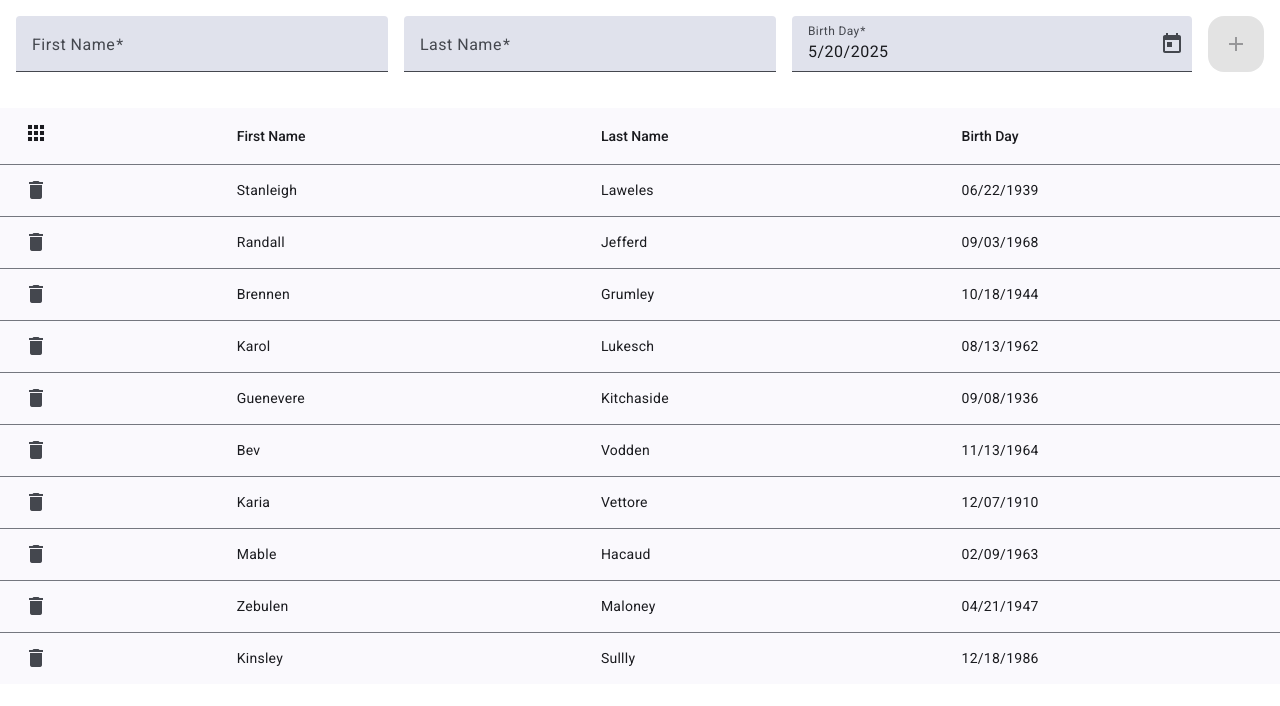
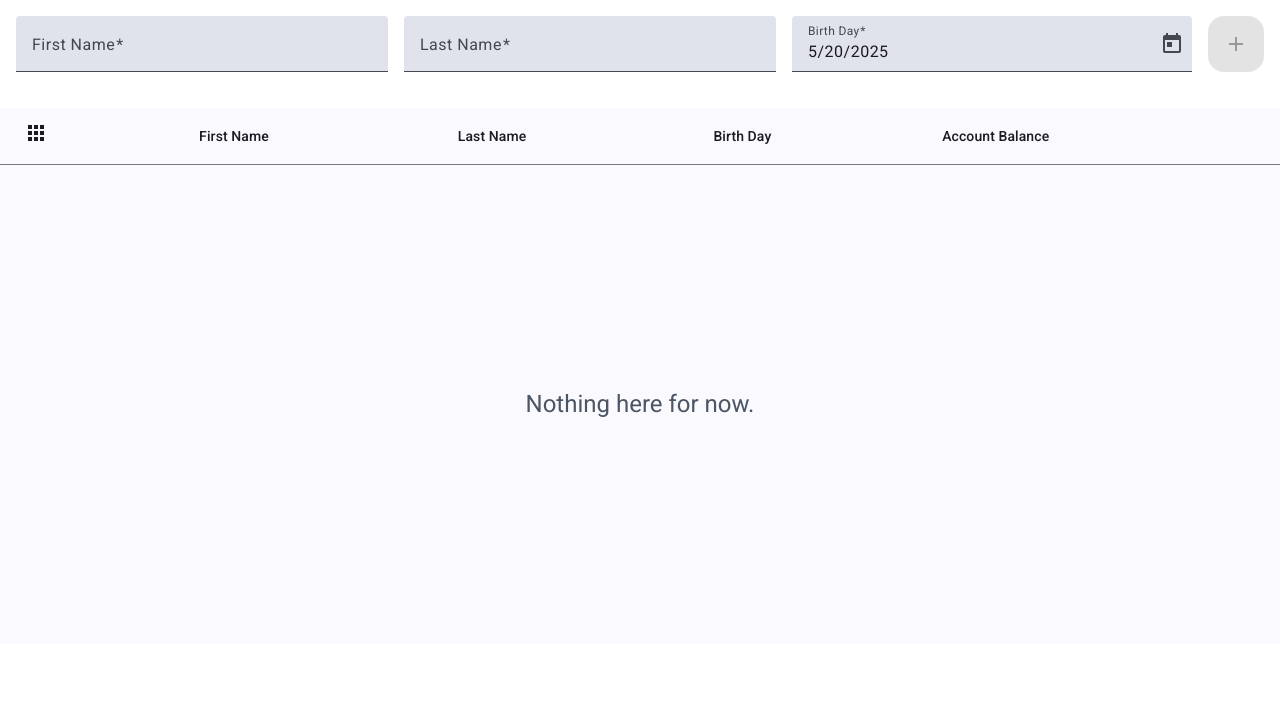
Before and after one commit to bantamer/angular-forms, an Angular app: page / in a window 1280 px wide. Shown: the top 706 px of the page. Built offline with nearby package versions, Linux system fonts and the light colour scheme.

Commit message:
feat: add dynamic user balance

```diff
--- a/src/users/users-form/users-form.component.ts
+++ b/src/users/users-form/users-form.component.ts
@@ -59,6 +59,7 @@ export class UsersFormComponent {
       firstName: this.userForm.value['firstName'] ?? '',
       lastName: this.userForm.value['lastName'] ?? '',
       birthDayAt: this.userForm.value['birthDayAt'] ?? new Date(),
+      accountBalance: 0,
     });
 
     formDirective.resetForm();
--- a/src/users/users-mock/users.mock.ts
+++ b/src/users/users-mock/users.mock.ts
@@ -6,59 +6,69 @@ export const usersMock: User[] = [
     firstName: 'Stanleigh',
     lastName: 'Laweles',
     birthDayAt: new Date('06/22/1939'),
+    accountBalance: 0,
   },
   {
     uuid: '835ae8aa-0b1e-4dda-97a6-48d74e5543bf',
     firstName: 'Randall',
     lastName: 'Jefferd',
     birthDayAt: new Date('09/03/1968'),
+    accountBalance: 0,
   },
   {
     uuid: 'b59762e7-5b33-494a-a760-07c8a5128cde',
     firstName: 'Brennen',
     lastName: 'Grumley',
     birthDayAt: new Date('10/18/1944'),
+    accountBalance: 0,
   },
   {
     uuid: 'e410e8bc-5650-4742-aa1c-70ea9105493b',
     firstName: 'Karol',
     lastName: 'Lukesch',
     birthDayAt: new Date('08/13/1962'),
+    accountBalance: 0,
   },
   {
     uuid: '88587ad2-1ca1-420a-99de-33d9658947d3',
     firstName: 'Guenevere',
     lastName: 'Kitchaside',
     birthDayAt: new Date('09/08/1936'),
+    accountBalance: 0,
   },
   {
     uuid: '5fce6a5b-f3b1-418c-9265-42d5b4bc8c68',
     firstName: 'Bev',
     lastName: 'Vodden',
     birthDayAt: new Date('11/13/1964'),
+    accountBalance: 0,
   },
   {
     uuid: '4c8bacde-c775-4685-8283-57b1bc017005',
     firstName: 'Karia',
     lastName: 'Vettore',
     birthDayAt: new Date('12/07/1910'),
+    accountBalance: 0,
   },
   {
     uuid: 'f8a9a32a-0987-43f0-84bd-164e7447d723',
     firstName: 'Mable',
     lastName: 'Hacaud',
     birthDayAt: new Date('02/09/1963'),
+    accountBalance: 0,
   },
   {
     uuid: 'd1a1742f-f545-4c54-8542-4b7d95142e80',
     firstName: 'Zebulen',
     lastName: 'Maloney',
     birthDayAt: new Date('04/21/1947'),
+    accountBalance: 0,
   },
   {
     uuid: '74501ec3-7869-4817-b841-ed57344248e4',
     firstName: 'Kinsley',
     lastName: 'Sullly',
     birthDayAt: new Date('12/18/1986'),
+    accountBalance: 0,
   },
 ];
--- a/src/users/users-service/user.ts
+++ b/src/users/users-service/user.ts
@@ -3,6 +3,7 @@ export const UserField = {
   FirstName: 'firstName',
   LastName: 'lastName',
   BirthDayAt: 'birthDayAt',
+  AccountBalance: 'accountBalance',
 } as const;
 
 export type UserField = (typeof UserField)[keyof typeof UserField];
@@ -12,4 +13,5 @@ export interface User {
   [UserField.FirstName]: string;
   [UserField.LastName]: string;
   [UserField.BirthDayAt]: Date;
+  [UserField.AccountBalance]: number;
 }
--- a/src/users/users-table/users-table.component.html
+++ b/src/users/users-table/users-table.component.html
@@ -1,16 +1,18 @@
-<table mat-table [dataSource]="dataSource()" matSort class="p-4">
+@let users = (users$() | async) ?? [];
+
+<table mat-table [dataSource]="users" class="p-4">
   <ng-container matColumnDef="firstName">
-    <th mat-header-cell *matHeaderCellDef mat-sort-header>First Name</th>
-    <td mat-cell *matCellDef="let element">{{ element.firstName }}</td>
+    <th mat-header-cell *matHeaderCellDef>First Name</th>
+    <td mat-cell *matCellDef="let user">{{ user.firstName }}</td>
   </ng-container>
   <ng-container matColumnDef="lastName">
-    <th mat-header-cell *matHeaderCellDef mat-sort-header>Last Name</th>
-    <td mat-cell *matCellDef="let element">{{ element.lastName }}</td>
+    <th mat-header-cell *matHeaderCellDef>Last Name</th>
+    <td mat-cell *matCellDef="let user">{{ user.lastName }}</td>
   </ng-container>
   <ng-container matColumnDef="birthDayAt">
-    <th mat-header-cell *matHeaderCellDef mat-sort-header>Birth Day</th>
-    <td mat-cell *matCellDef="let element">
-      {{ element.birthDayAt | date: "MM/dd/yyyy" }}
+    <th mat-header-cell *matHeaderCellDef>Birth Day</th>
+    <td mat-cell *matCellDef="let user">
+      {{ user.birthDayAt | date: "MM/dd/yyyy" }}
     </td>
   </ng-container>
   <ng-container matColumnDef="actions">
@@ -22,6 +24,10 @@
         <mat-icon fontIcon="delete" />
       </button>
     </td>
+  </ng-container>
+  <ng-container matColumnDef="accountBalance">
+    <th mat-header-cell *matHeaderCellDef>Account Balance</th>
+    <td mat-cell *matCellDef="let user">{{ user.accountBalance }}</td>
   </ng-container>
   <tr mat-header-row *matHeaderRowDef="displayedColumns"></tr>
   <tr mat-row *matRowDef="let row; columns: displayedColumns"></tr>
--- a/src/users/users-table/users-table.component.ts
+++ b/src/users/users-table/users-table.component.ts
@@ -1,64 +1,29 @@
-import { DatePipe } from '@angular/common';
-import { Component, computed, input, output, viewChild } from '@angular/core';
-import { MatSort, MatSortModule } from '@angular/material/sort';
-import { MatTableDataSource, MatTableModule } from '@angular/material/table';
-import { User, UserField } from 'users/users-service/user';
+import { AsyncPipe, DatePipe } from '@angular/common';
+import { Component, input, output } from '@angular/core';
+import { MatTableModule } from '@angular/material/table';
+import { User } from 'users/users-service/user';
 import { MatIcon } from '@angular/material/icon';
-import { getSortType, SortType } from './users-table-sort/get-sort-type';
-import { Order } from './users-table-sort/types';
-import { sortDate } from './users-table-sort/sort-data';
-import { sortDefault } from './users-table-sort/sort-default';
 import { MatButtonModule } from '@angular/material/button';
 
 import { UsersTableColumn } from './users-table.types';
-
-const usersGridComparator = (data: User[], sort: MatSort) => {
-  const isAsc = sort.direction === Order.Asc;
-  const key = sort.active as UserField;
-
-  if (!key || !data.length) {
-    return data;
-  }
-
-  const sortType = getSortType<UserField, User[]>(data, key);
-
-  return data.sort((a, b) => {
-    switch (sortType) {
-      case SortType.Date:
-        return sortDate(a[key] as Date, b[key] as Date, isAsc);
-      default:
-        return sortDefault(a[key] as string, b[key] as string, isAsc);
-    }
-  });
-};
+import { Observable } from 'rxjs';
 
 @Component({
   selector: 'app-user-table',
   standalone: true,
-  imports: [MatTableModule, MatSortModule, DatePipe, MatIcon, MatButtonModule],
+  imports: [MatTableModule, MatIcon, MatButtonModule, DatePipe, AsyncPipe],
   templateUrl: './users-table.component.html',
 })
 export class UsersTableComponent {
-  readonly users = input<User[]>();
+  readonly users$ = input.required<Observable<User[]>>();
   readonly deleteUserEvent = output<string>();
-
-  readonly sort = viewChild(MatSort);
-
-  public dataSource = computed(() => {
-    const sort = this.sort();
-    const source = new MatTableDataSource<User>(this.users());
-
-    source.sort = sort ?? null;
-    source.sortData = usersGridComparator;
-
-    return source;
-  });
 
   displayedColumns: string[] = [
     UsersTableColumn.Actions,
     UsersTableColumn.FirstName,
     UsersTableColumn.LastName,
     UsersTableColumn.BirthDayAt,
+    UsersTableColumn.AccountBalance,
   ];
 
   onDelete(uuid: string) {
--- a/src/users/users.component.ts
+++ b/src/users/users.component.ts
@@ -1,9 +1,9 @@
-import { Component, signal } from '@angular/core';
+import { Component } from '@angular/core';
 
 import { UsersFormComponent } from './users-form/users-form.component';
 import { UsersTableComponent } from './users-table/users-table.component';
 import { User } from './users-service';
-import { usersMock } from './users-mock/users.mock';
+import { BehaviorSubject, interval, map, startWith, switchMap } from 'rxjs';
 
 @Component({
   selector: 'app-home',
@@ -12,21 +12,34 @@ import { usersMock } from './users-mock/users.mock';
   template: `
     <app-user-form (submitEvent)="onUserSubmit($event)" />
     <app-user-table
-      [users]="users()"
+      [users$]="users$"
       (deleteUserEvent)="onUserDelete($event)"
     />
   `,
 })
 export class HomeComponent {
-  public users = signal<User[]>(usersMock);
+  private usersSubject = new BehaviorSubject<User[]>([]);
+  public users$ = this.usersSubject.asObservable().pipe(
+    switchMap((users) =>
+      interval(1000).pipe(
+        startWith(users),
+        map(() => {
+          return users.map(({ accountBalance, ...user }) => ({
+            ...user,
+            accountBalance: accountBalance + Math.floor(Math.random() * 10000),
+          }));
+        }),
+      ),
+    ),
+  );
 
   onUserSubmit(user: User) {
-    this.users.update((users) => [...users, user]);
-
-    console.log(this.users());
+    this.usersSubject.next([...this.usersSubject.value, user]);
   }
 
   onUserDelete(uuid: string) {
-    this.users.update((users) => users.filter((user) => user.uuid !== uuid));
+    this.usersSubject.next(
+      this.usersSubject.value.filter((user) => user.uuid !== uuid),
+    );
   }
 }
```
